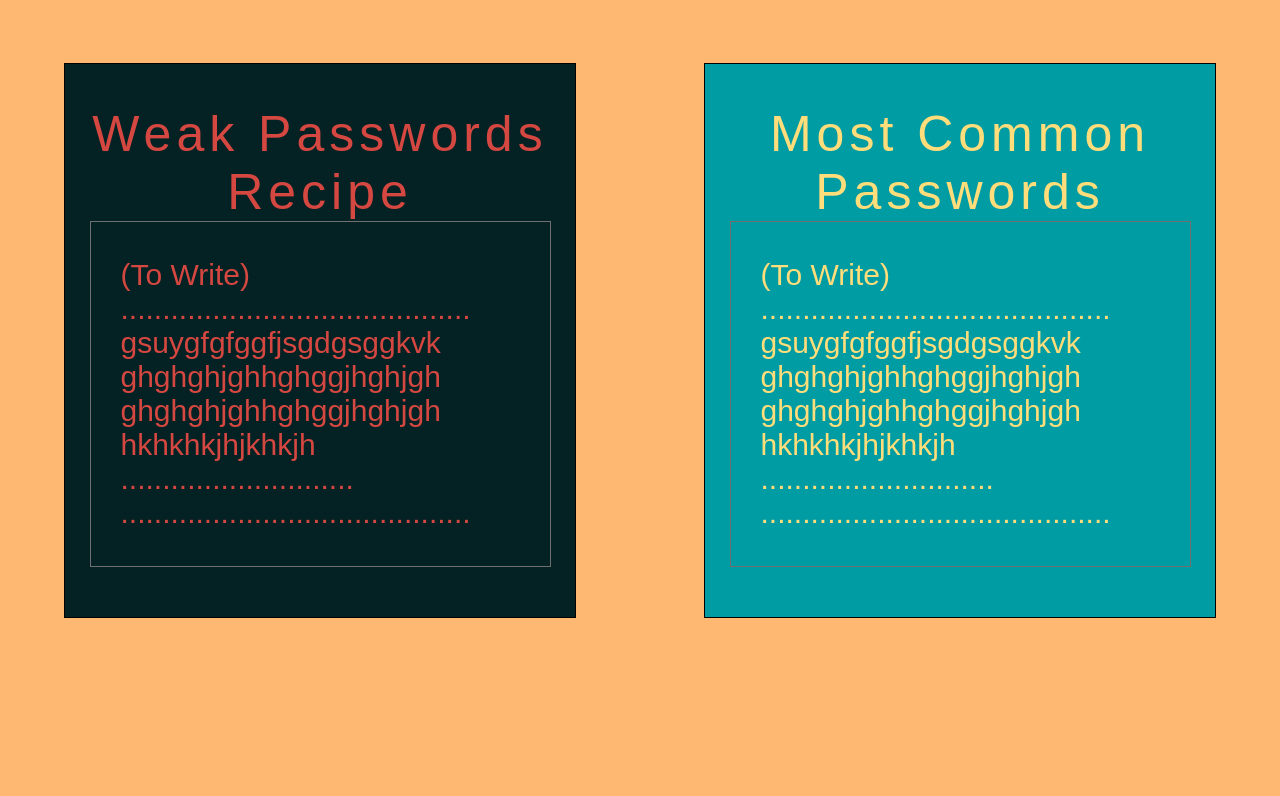
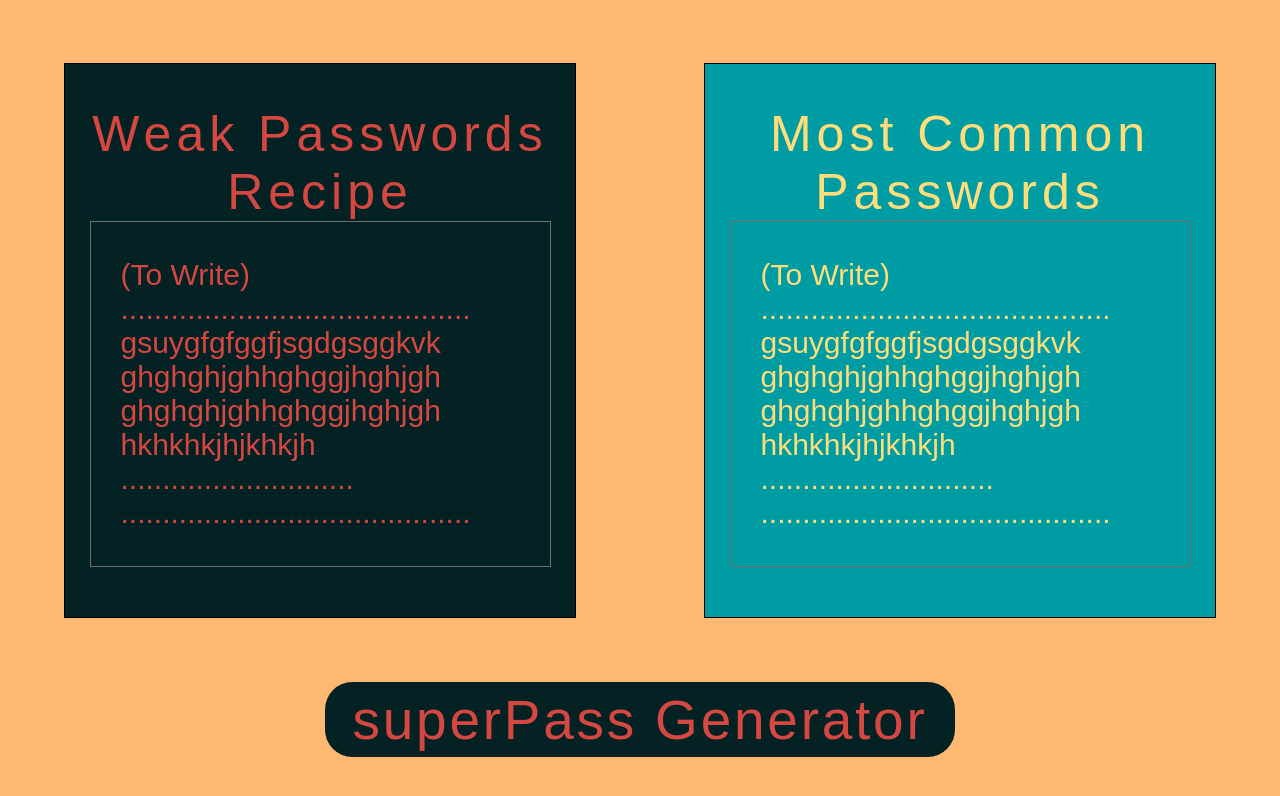
Before and after one commit to anhnguyen6535/PasswordTester, a plain HTML site: page hashes.html in a window 1280 px wide. Shown: the part 787-1583 px from the top of the page. Before the commit the page ends 1469 px from the top, so only its background shows below. Drawn offline with Linux system fonts and the light colour scheme; a web font is replaced by a local one.

Commit message:
Add superPass Generator button

```diff
--- a/css/main.css
+++ b/css/main.css
@@ -179,6 +179,31 @@ a {
   text-align: center;
 }
 
+.content .superpass-button {
+  width: 100%;
+  display: -webkit-box;
+  display: -ms-flexbox;
+  display: flex;
+  margin-top: 5%;
+}
+
+.content .superpass-button .inside-text {
+  font-family: zubilo-lined, sans-serif;
+  font-weight: 400;
+  font-style: normal;
+  font-size: 55px;
+  text-align: center;
+  background: var(--black);
+  color: var(--red);
+  border-radius: 0.5em;
+  padding: 0.1em 0.5em;
+  letter-spacing: .05em;
+  position: relative;
+  margin-left: auto;
+  margin-right: auto;
+  margin-bottom: 0.3em;
+}
+
 .convert {
   background: var(--black);
   color: var(--blue);
--- a/hashes.html
+++ b/hashes.html
@@ -89,6 +89,11 @@
                 </div>
             </div>
         </div>
+        <div class = "content">
+            <div class="superpass-button" id="superpass-button">
+                <a class="inside-text" href="#">superPass Generator</a>
+            </div>
+        </div>
     </section>
 </body>
 
```
